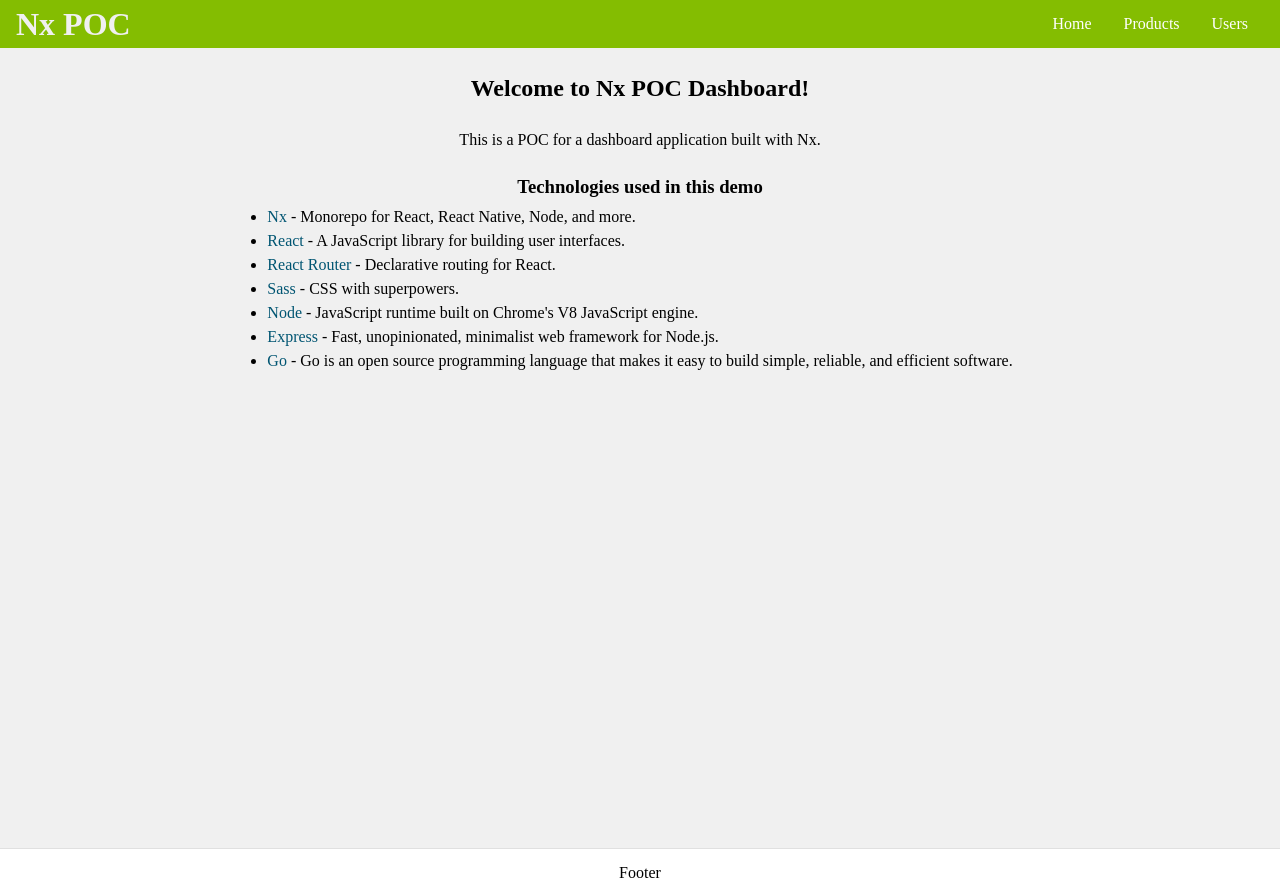
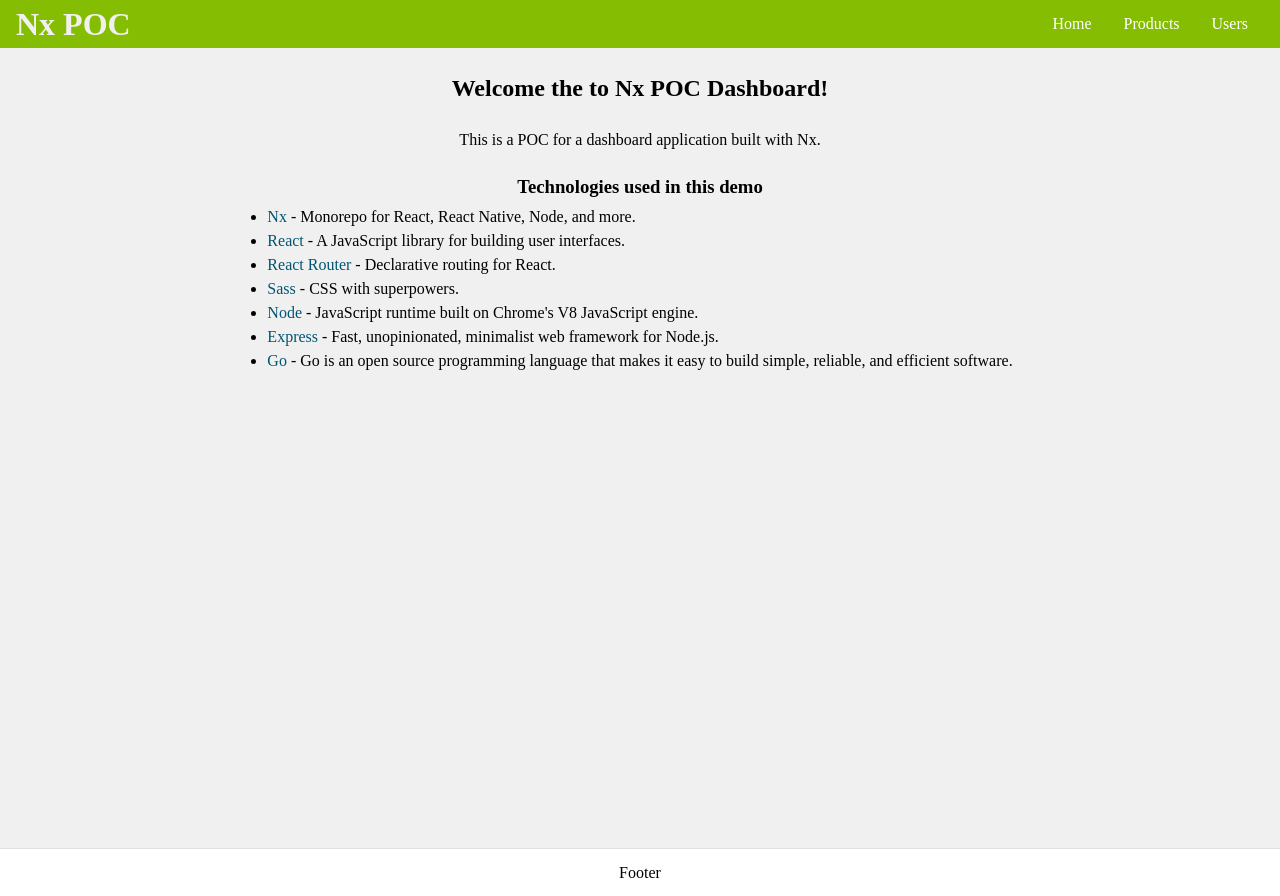
Before and after one commit to SoftwareBlair/nx-poc, a React (Vite) app in the folder apps/console/: page / in a window 1280 px wide. Built offline with nearby package versions, Linux system fonts and the light colour scheme.

Commit message:
update verbage

```diff
--- a/apps/console/src/components/Welcome/Welcome.tsx
+++ b/apps/console/src/components/Welcome/Welcome.tsx
@@ -3,7 +3,7 @@ import styles from './Welcome.module.scss';
 export function Welcome() {
   return (
     <div className={styles['container']}>
-      <h2>Welcome to Nx POC Dashboard!</h2>
+      <h2>Welcome the to Nx POC Dashboard!</h2>
       <p>
         This is a POC for a dashboard application built with Nx.
       </p>
```
